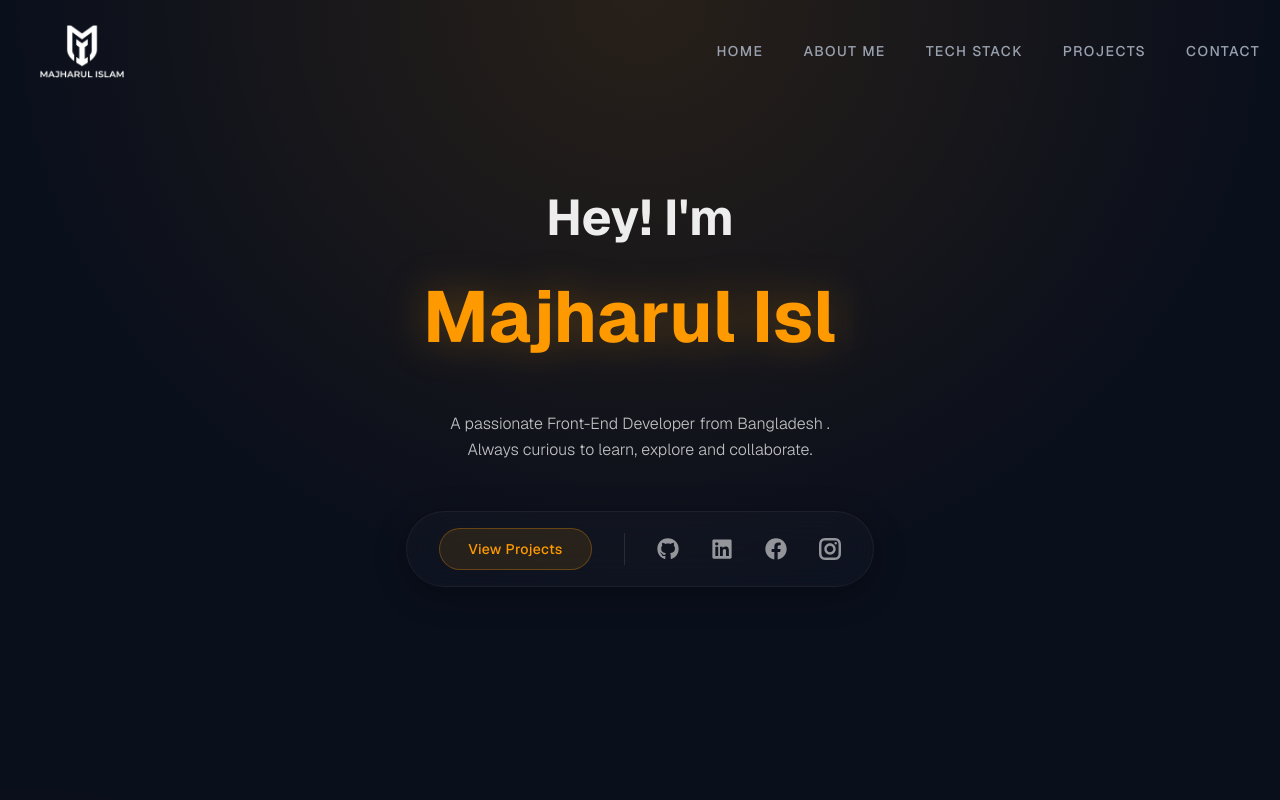
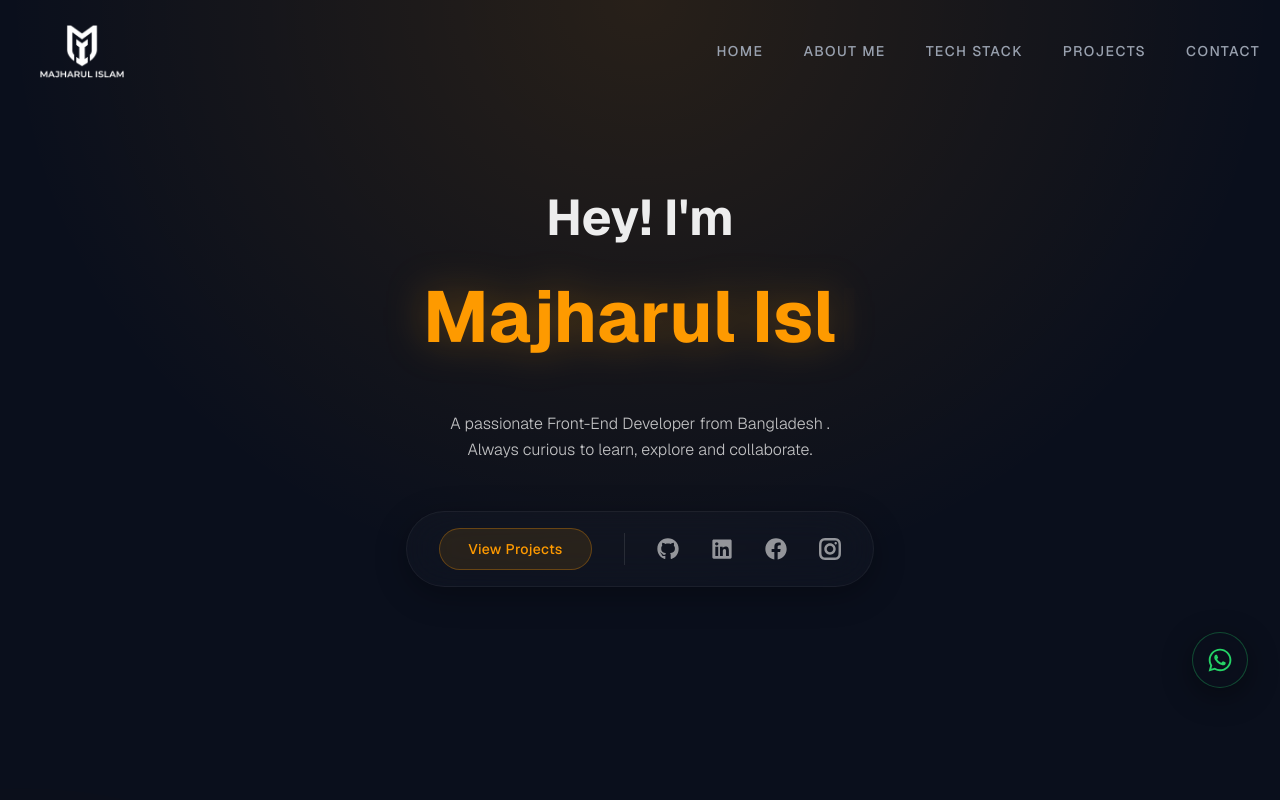
Before and after one commit to Sijan666/personalPortfolio, a React (Vite) app: page / in a window 1280 px wide. Shown: the top 800 px of the page. Built offline with nearby package versions, Linux system fonts and the light colour scheme.

Commit message:
feat: integrate whatsapp contact option

```diff
--- a/src/App.jsx
+++ b/src/App.jsx
@@ -6,6 +6,7 @@ import RootLayouts from './components/layouts/RootLayouts'
 import Error from './components/pages/Error'
 import Preloader from './components/Preloader'
 import BackToTop from './components/BackToTop'
+import FloatingWhatsApp from './components/FloatingWhatsApp'
 
 function App () {
   const location = useLocation()
@@ -24,6 +25,7 @@ function App () {
             <Route path="*" element={<Error/>} />
           </Routes>
           <BackToTop/>
+          <FloatingWhatsApp/>
         </ReactLenis>
       </div>
     </>
```
